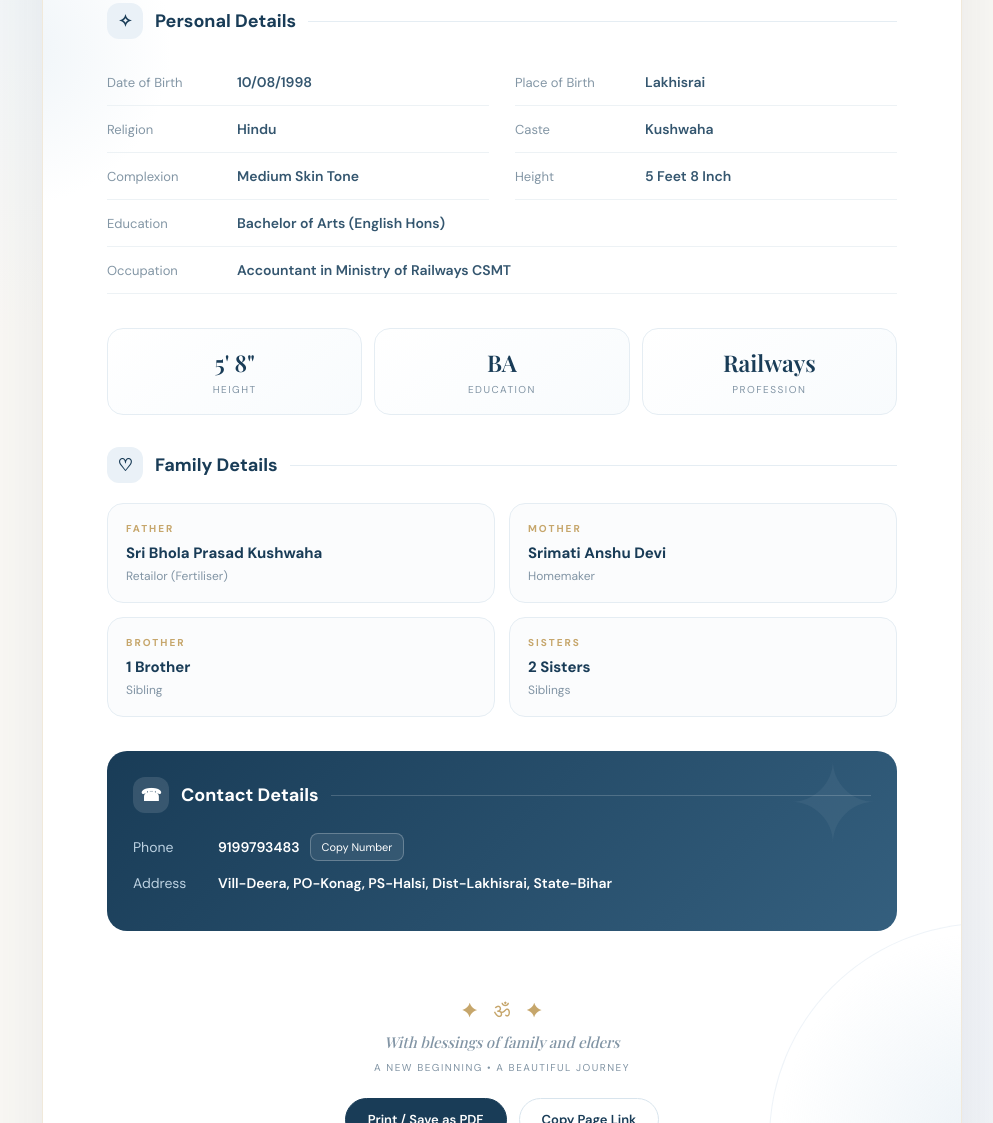
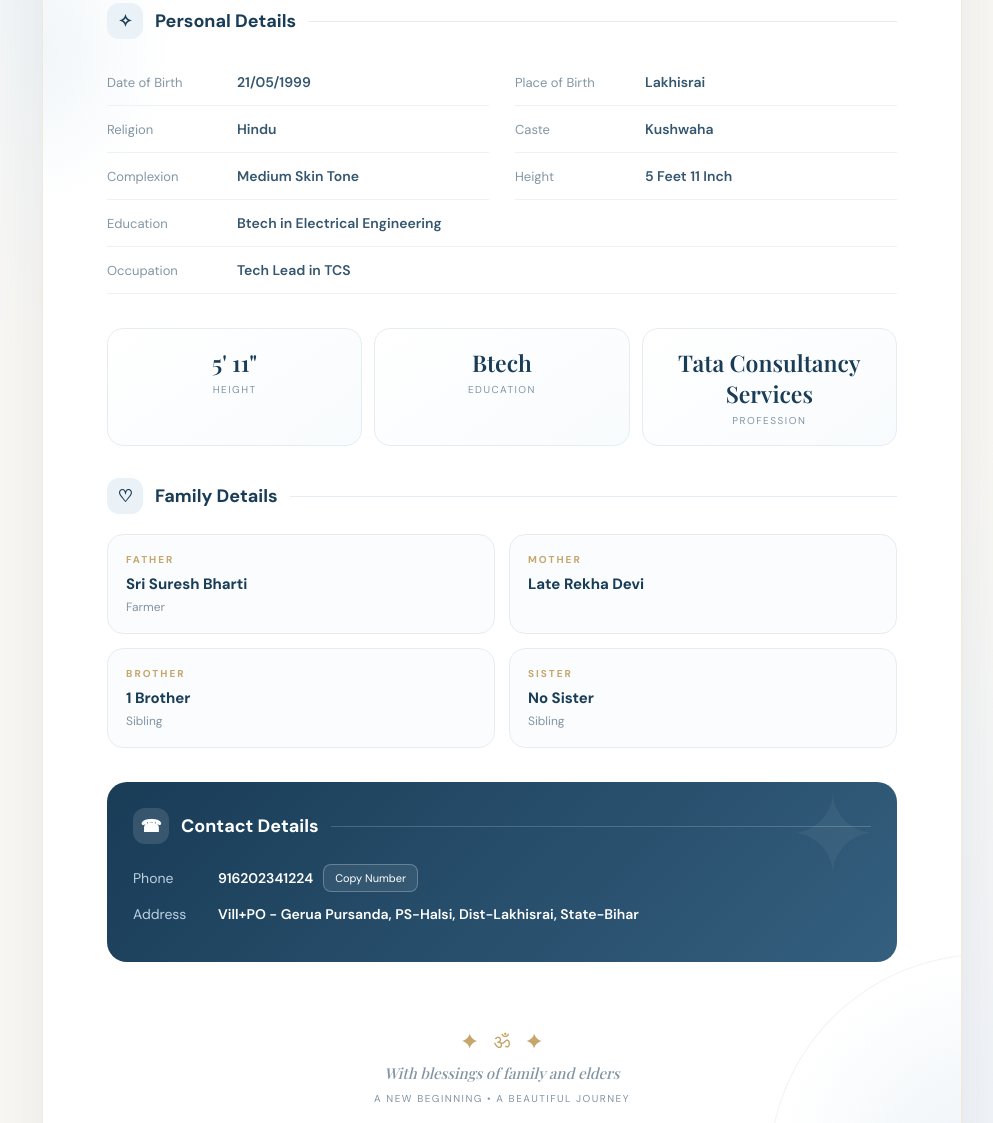
Before and after one commit to nvishu/nishant-biodata, a plain HTML site: page Index.html in a window 1280 px wide. Shown: the part 433-1556 px from the top of the page, without its empty margins (138-1131 px from the left). Drawn offline with nearby package versions, Linux system fonts and the light colour scheme.

Commit message:
Update personal profile details in Index.html

```diff
--- a/Index.html
+++ b/Index.html
@@ -590,7 +590,7 @@
 
         <!-- Profile -->
         <section class="intro">
-          <h1>Rahul Kumar</h1>
+          <h1>Nishant Kumar</h1>
           <span class="intro-tag">Personal Profile</span>
         </section>
 
@@ -603,7 +603,7 @@
           <div class="details">
             <div class="detail">
               <span class="label">Date of Birth</span>
-              <span class="value">10/08/1998</span>
+              <span class="value">21/05/1999</span>
             </div>
 
             <div class="detail">
@@ -628,17 +628,17 @@
 
             <div class="detail">
               <span class="label">Height</span>
-              <span class="value">5 Feet 8 Inch</span>
+              <span class="value">5 Feet 11 Inch</span>
             </div>
 
             <div class="detail full">
               <span class="label">Education</span>
-              <span class="value">Bachelor of Arts (English Hons)</span>
+              <span class="value">Btech in Electrical Engineering</span>
             </div>
 
             <div class="detail full">
               <span class="label">Occupation</span>
-              <span class="value">Accountant in Ministry of Railways CSMT</span>
+              <span class="value">Tech Lead in TCS</span>
             </div>
           </div>
         </section>
@@ -646,15 +646,15 @@
         <!-- Highlights -->
         <div class="highlights">
           <div class="highlight">
-            <div class="highlight-number">5' 8"</div>
+            <div class="highlight-number">5' 11"</div>
             <div class="highlight-label">Height</div>
           </div>
           <div class="highlight">
-            <div class="highlight-number">BA</div>
+            <div class="highlight-number">Btech</div>
             <div class="highlight-label">Education</div>
           </div>
           <div class="highlight">
-            <div class="highlight-number">Railways</div>
+            <div class="highlight-number">Tata Consultancy Services</div>
             <div class="highlight-label">Profession</div>
           </div>
         </div>
@@ -669,14 +669,13 @@
           <div class="family-grid">
             <div class="family-card">
               <div class="family-role">Father</div>
-              <div class="family-name">Sri Bhola Prasad Kushwaha</div>
-              <div class="family-desc">Retailor (Fertiliser)</div>
+              <div class="family-name">Sri Suresh Bharti</div>
+              <div class="family-desc">Farmer</div>
             </div>
 
             <div class="family-card">
               <div class="family-role">Mother</div>
-              <div class="family-name">Srimati Anshu Devi</div>
-              <div class="family-desc">Homemaker</div>
+              <div class="family-name">Late Rekha Devi</div>
             </div>
 
             <div class="family-card">
@@ -686,9 +685,9 @@
             </div>
 
             <div class="family-card">
-              <div class="family-role">Sisters</div>
-              <div class="family-name">2 Sisters</div>
-              <div class="family-desc">Siblings</div>
+              <div class="family-role">Sister</div>
+              <div class="family-name">No Sister</div>
+              <div class="family-desc">Sibling</div>
             </div>
           </div>
         </section>
@@ -703,14 +702,14 @@
 
             <div class="contact-row">
               <span class="contact-label">Phone</span>
-              <span class="contact-value" id="phone">9199793483</span>
+              <span class="contact-value" id="phone">916202341224</span>
               <button class="copy-btn" onclick="copyPhone()">Copy Number</button>
             </div>
 
             <div class="contact-row">
               <span class="contact-label">Address</span>
               <span class="contact-value">
-                Vill-Deera, PO-Konag, PS-Halsi,
+                Vill+PO - Gerua Pursanda, PS-Halsi,
                 Dist-Lakhisrai, State-Bihar
               </span>
             </div>
```
